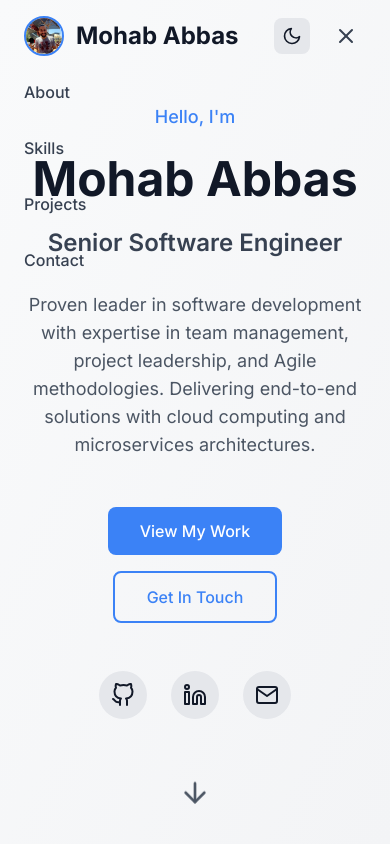
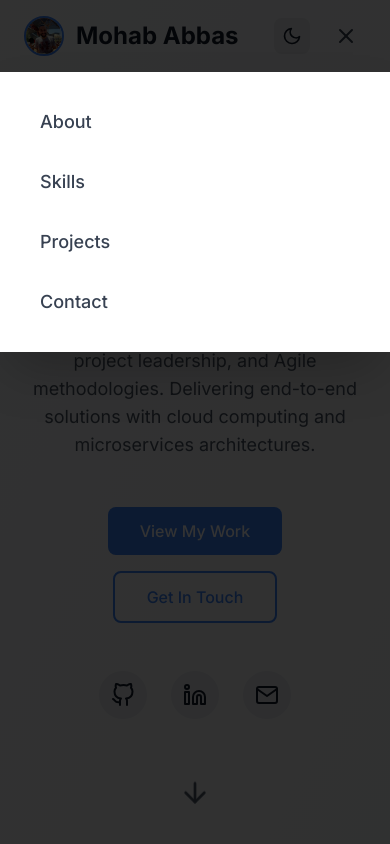
Before and after one commit to Mohabmagdy009/Mohabmagdy009.github.io, a React (Vite) app: page / in a window 390 px wide. Both pictures are taken after a click on the button 346 px from the left and 36 px from the top of the page. Shown: the top 844 px of the page. Built offline with nearby package versions, Linux system fonts and the light colour scheme.

Commit message:
Fix mobile menu UI: Add darker backdrop and improved styling

```diff
--- a/src/components/Header.jsx
+++ b/src/components/Header.jsx
@@ -14,6 +14,18 @@ const Header = () => {
     window.addEventListener('scroll', handleScroll);
     return () => window.removeEventListener('scroll', handleScroll);
   }, []);
+
+  // Prevent body scroll when mobile menu is open
+  useEffect(() => {
+    if (isMenuOpen) {
+      document.body.style.overflow = 'hidden';
+    } else {
+      document.body.style.overflow = 'unset';
+    }
+    return () => {
+      document.body.style.overflow = 'unset';
+    };
+  }, [isMenuOpen]);
 
   const scrollToSection = (sectionId) => {
     const element = document.getElementById(sectionId);
@@ -116,21 +128,33 @@ const Header = () => {
           </div>
         </div>
 
+      </nav>
+
+      {/* Mobile Menu Overlay */}
+      {isMenuOpen && (
+        <>
+          {/* Backdrop - darker so page is less visible */}
+          <div
+            className="fixed inset-0 bg-black/80 md:hidden z-40"
+            onClick={() => setIsMenuOpen(false)}
+          />
+
           {/* Mobile Menu */}
-        {isMenuOpen && (
-          <div className="md:hidden mt-4 pb-4 space-y-4">
+          <div className="fixed top-[72px] left-0 right-0 bg-white dark:bg-gray-900 md:hidden z-50 shadow-2xl">
+            <nav className="px-6 py-6 space-y-2">
               {navItems.map((item) => (
                 <button
                   key={item.id}
                   onClick={() => scrollToSection(item.id)}
-                className="block w-full text-left text-gray-700 dark:text-gray-300 hover:text-primary-light dark:hover:text-primary-dark transition-colors font-medium py-2"
+                  className="block w-full text-left text-gray-700 dark:text-gray-300 hover:bg-gray-100 dark:hover:bg-gray-800 hover:text-primary-light dark:hover:text-primary-dark transition-all font-medium py-3 px-4 text-lg rounded-lg"
                 >
                   {item.name}
                 </button>
               ))}
+            </nav>
           </div>
+        </>
       )}
-      </nav>
     </header>
   );
 };
```
Lines whose indentation alone changed are shown as unchanged.
